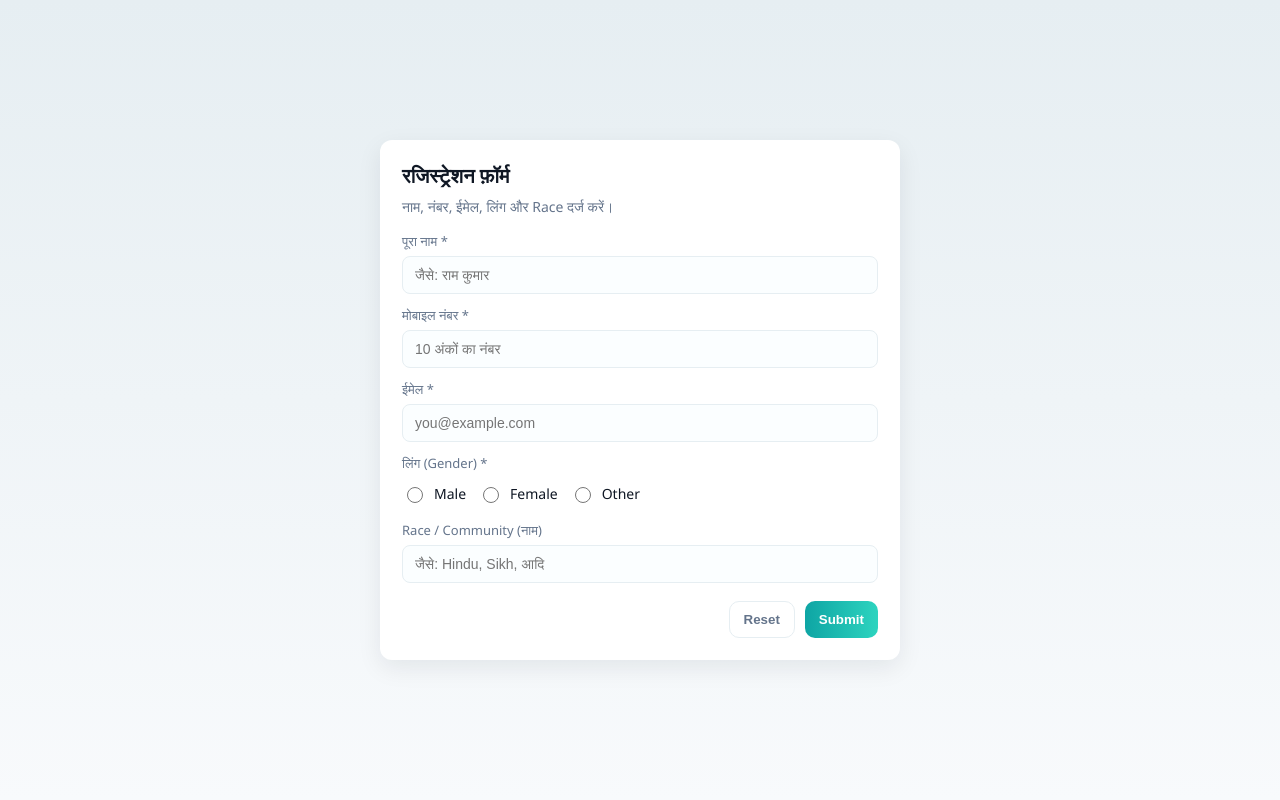
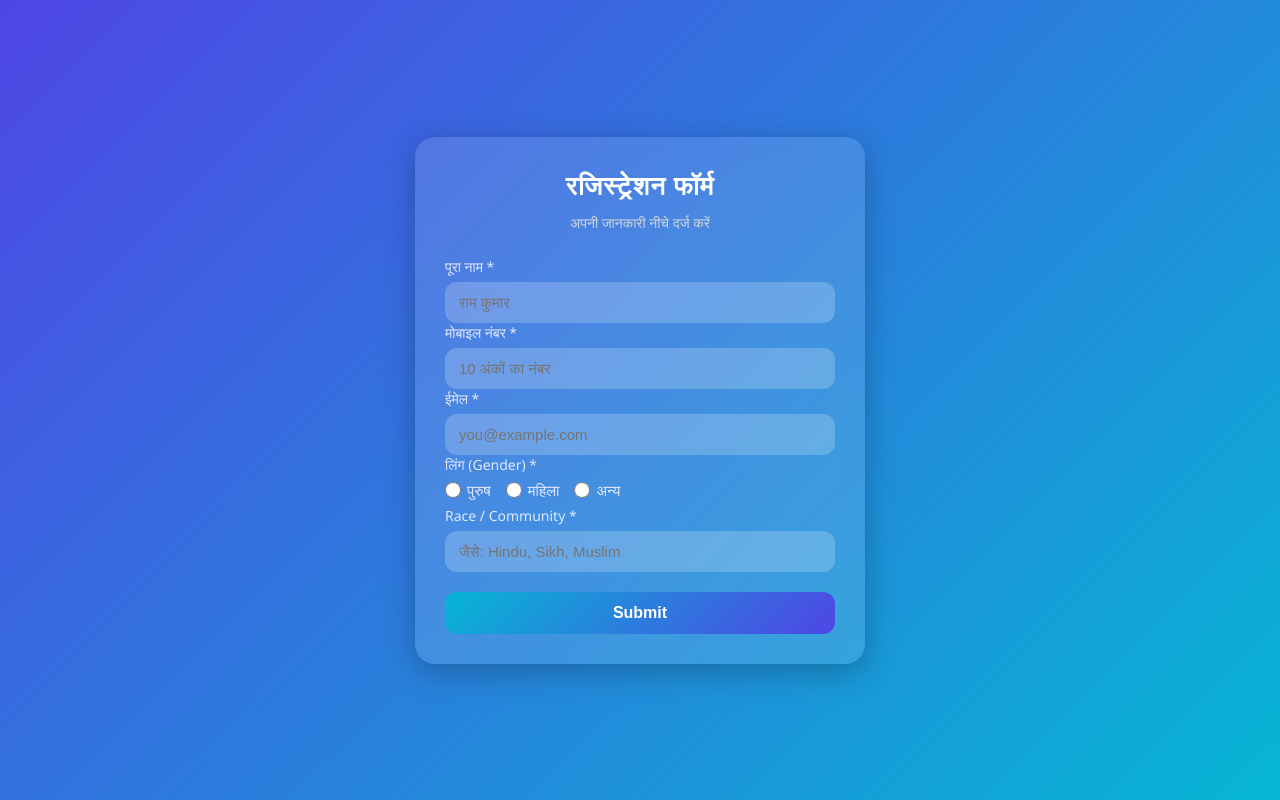
Before and after one commit to inder9518/registration-form, a plain HTML site: page form.html in a window 1280 px wide. Drawn offline with Linux system fonts and the light colour scheme.

Commit message:
Update form.html

```diff
--- a/form.html
+++ b/form.html
@@ -1,155 +1,152 @@
-<!doctype html>
+<!DOCTYPE html>
 <html lang="hi">
 <head>
-  <meta charset="utf-8" />
-  <meta name="viewport" content="width=device-width,initial-scale=1" />
-  <title>सरल रजिस्ट्रेशन फ़ॉर्म</title>
+  <meta charset="UTF-8" />
+  <meta name="viewport" content="width=device-width, initial-scale=1.0"/>
+  <title>स्टाइलिश रजिस्ट्रेशन फॉर्म</title>
   <style>
-    :root{
-      --bg:#f3f6f9;
-      --card:#ffffff;
-      --accent:#0ea5a4;
-      --muted:#64748b;
-      --text:#0f1724;
-      font-family: "Segoe UI", Roboto, Arial, sans-serif;
-    }
-    *{box-sizing:border-box}
-    body{
-      margin:0;
-      min-height:100vh;
-      display:flex;
-      align-items:center;
-      justify-content:center;
-      background:linear-gradient(180deg,#e6eef2 0%, #f8fafc 100%);
-      color:var(--text);
-      padding:24px;
+    /* ==== Reset & Base ==== */
+    * { margin: 0; padding: 0; box-sizing: border-box; }
+    body {
+      font-family: 'Segoe UI', Tahoma, Geneva, Verdana, sans-serif;
+      background: linear-gradient(135deg, #4f46e5, #06b6d4);
+      display: flex; justify-content: center; align-items: center;
+      min-height: 100vh; padding: 20px;
     }
 
-    .card{
-      width:100%;
-      max-width:520px;
-      background:var(--card);
-      border-radius:12px;
-      padding:22px;
-      box-shadow:0 8px 24px rgba(15,23,36,0.08);
+    /* ==== Card Style ==== */
+    .form-container {
+      background: rgba(255, 255, 255, 0.12);
+      border-radius: 20px;
+      box-shadow: 0 8px 32px rgba(0,0,0,0.25);
+      backdrop-filter: blur(10px);
+      padding: 30px;
+      width: 100%;
+      max-width: 450px;
+      color: #fff;
+    }
+    .form-container h2 {
+      text-align: center;
+      font-size: 26px;
+      margin-bottom: 10px;
+      letter-spacing: 1px;
+    }
+    .form-container p {
+      text-align: center;
+      color: #d1d5db;
+      margin-bottom: 25px;
+      font-size: 14px;
     }
 
-    h1{margin:0 0 8px 0;font-size:20px}
-    p.lead{margin:0 0 16px 0;color:var(--muted);font-size:14px}
-
-    form{display:grid;gap:12px}
-    label{font-size:13px;color:var(--muted);margin-bottom:6px;display:block}
-
-    input[type="text"],
-    input[type="email"],
-    input[type="tel"]{
-      width:100%;
-      padding:10px 12px;
-      border-radius:8px;
-      border:1px solid #e6eef2;
-      background:#fbfeff;
-      font-size:14px;
-      color:var(--text);
+    /* ==== Inputs ==== */
+    label {
+      display: block;
+      font-size: 14px;
+      margin-bottom: 6px;
+      color: #e0e7ff;
+    }
+    input[type="text"], input[type="email"], input[type="tel"], select {
+      width: 100%; padding: 12px 14px;
+      border: none; border-radius: 12px;
+      background: rgba(255,255,255,0.2);
+      color: #fff; font-size: 15px;
+      outline: none;
+      transition: all 0.3s ease;
+    }
+    input:focus, select:focus {
+      background: rgba(255,255,255,0.3);
+      box-shadow: 0 0 0 2px #06b6d4;
     }
 
-    .radio-group{display:flex;gap:12px;align-items:center;padding-top:6px}
-    .radio{display:flex;gap:8px;align-items:center;font-size:14px;color:var(--text)}
-    input[type="radio"]{width:16px;height:16px}
+    /* ==== Gender Radio ==== */
+    .radio-group {
+      display: flex; gap: 15px; margin-top: 6px;
+    }
+    .radio-group label {
+      font-size: 15px;
+      display: flex; align-items: center;
+      gap: 6px;
+    }
+    input[type="radio"] {
+      accent-color: #06b6d4;
+      width: 16px; height: 16px;
+    }
 
-    .actions{display:flex;gap:10px;justify-content:flex-end;margin-top:6px}
-    button{
-      padding:10px 14px;border-radius:10px;border:none;background:linear-gradient(90deg,var(--accent), #2dd4bf);color:white;font-weight:700;cursor:pointer
+    /* ==== Button ==== */
+    button {
+      width: 100%; padding: 12px;
+      border: none; border-radius: 12px;
+      background: linear-gradient(135deg, #06b6d4, #4f46e5);
+      color: #fff; font-weight: bold; font-size: 16px;
+      margin-top: 20px;
+      cursor: pointer;
+      transition: transform 0.2s ease, opacity 0.3s ease;
     }
-    button.secondary{background:transparent;border:1px solid #e6eef2;color:var(--muted);font-weight:600}
+    button:hover { transform: scale(1.03); opacity: 0.9; }
 
-    .success{display:none;padding:10px;border-radius:8px;background:#dcfce7;color:#065f46;font-size:14px}
-    @media (max-width:520px){
-      .actions{flex-direction:column-reverse}
-      button{width:100%}
+    /* ==== Success Message ==== */
+    .success {
+      display: none;
+      background: rgba(34,197,94,0.25);
+      color: #bbf7d0;
+      padding: 10px;
+      border-radius: 12px;
+      margin-top: 15px;
+      text-align: center;
+      font-size: 14px;
     }
   </style>
 </head>
 <body>
-  <div class="card" role="region" aria-label="Simple registration form">
-    <h1>रजिस्ट्रेशन फ़ॉर्म</h1>
-    <p class="lead">नाम, नंबर, ईमेल, लिंग और Race दर्ज करें।</p>
+  <div class="form-container">
+    <h2>रजिस्ट्रेशन फॉर्म</h2>
+    <p>अपनी जानकारी नीचे दर्ज करें</p>
 
-    <form id="simpleForm" autocomplete="on" novalidate>
-      <div>
-        <label for="name">पूरा नाम *</label>
-        <input id="name" name="name" type="text" placeholder="जैसे: राम कुमार" required />
+    <form id="regForm">
+      <label for="name">पूरा नाम *</label>
+      <input type="text" id="name" name="name" placeholder="राम कुमार" required>
+
+      <label for="phone">मोबाइल नंबर *</label>
+      <input type="tel" id="phone" name="phone" placeholder="10 अंकों का नंबर" pattern="[0-9]{10}" required>
+
+      <label for="email">ईमेल *</label>
+      <input type="email" id="email" name="email" placeholder="you@example.com" required>
+
+      <label>लिंग (Gender) *</label>
+      <div class="radio-group">
+        <label><input type="radio" name="gender" value="Male" required> पुरुष</label>
+        <label><input type="radio" name="gender" value="Female"> महिला</label>
+        <label><input type="radio" name="gender" value="Other"> अन्य</label>
       </div>
 
-      <div>
-        <label for="phone">मोबाइल नंबर *</label>
-        <input id="phone" name="phone" type="tel" placeholder="10 अंकों का नंबर" pattern="[0-9]{10}" required />
-      </div>
+      <label for="race">Race / Community *</label>
+      <input type="text" id="race" name="race" placeholder="जैसे: Hindu, Sikh, Muslim" required>
 
-      <div>
-        <label for="email">ईमेल *</label>
-        <input id="email" name="email" type="email" placeholder="you@example.com" required />
-      </div>
-
-      <div>
-        <label>लिंग (Gender) *</label>
-        <div class="radio-group" role="radiogroup" aria-labelledby="genderLabel">
-          <label class="radio"><input type="radio" name="gender" value="Male" required /> Male</label>
-          <label class="radio"><input type="radio" name="gender" value="Female" /> Female</label>
-          <label class="radio"><input class="radio" type="radio" name="gender" value="Other" /> Other</label>
-        </div>
-      </div>
-
-      <div>
-        <label for="race">Race / Community (नाम)</label>
-        <input id="race" name="race" type="text" placeholder="जैसे: Hindu, Sikh, आदि" />
-      </div>
-
-      <div class="actions">
-        <button type="button" class="secondary" id="resetBtn">Reset</button>
-        <button type="submit">Submit</button>
-      </div>
-
-      <div id="successBox" class="success" role="status" aria-live="polite"></div>
+      <button type="submit">Submit</button>
+      <div class="success" id="successBox">✅ फॉर्म सफलतापूर्वक सबमिट हो गया!</div>
     </form>
   </div>
 
   <script>
-    const form = document.getElementById('simpleForm');
-    const successBox = document.getElementById('successBox');
-    const resetBtn = document.getElementById('resetBtn');
+    const form = document.getElementById("regForm");
+    const successBox = document.getElementById("successBox");
 
-    resetBtn.addEventListener('click', () => {
-      form.reset();
-      successBox.style.display = 'none';
-    });
-
-    form.addEventListener('submit', (e) => {
+    form.addEventListener("submit", (e) => {
       e.preventDefault();
-      // built-in validation
       if (!form.checkValidity()) {
         form.reportValidity();
         return;
       }
-      // phone validation: exactly 10 digits
       const phone = form.phone.value.trim();
       if (!/^\d{10}$/.test(phone)) {
-        alert('कृपया 10 अंकों का वैध मोबाइल नंबर दर्ज करें।');
+        alert("कृपया 10 अंकों का वैध मोबाइल नंबर डालें");
         return;
       }
-
-      const data = {
-        name: form.name.value.trim(),
-        phone,
-        email: form.email.value.trim(),
-        gender: form.gender.value || '',
-        race: form.race.value.trim()
-      };
-
-      // अभी data कहीं भेजा नहीं जा रहा — बस success दिखा रहा हूँ
-      successBox.textContent = `धन्यवाद, ${data.name || 'उपयोगकर्ता'}! आपकी जानकारी दर्ज हो गई है।`;
-      successBox.style.display = 'block';
-
-      // अगर आप चाहें तो यहाँ fetch() करके server या Google Sheets भेजने का तरीका दे दूँ
+      successBox.style.display = "block";
+      setTimeout(() => {
+        successBox.style.display = "none";
+        form.reset();
+      }, 3000);
     });
   </script>
 </body>
```
